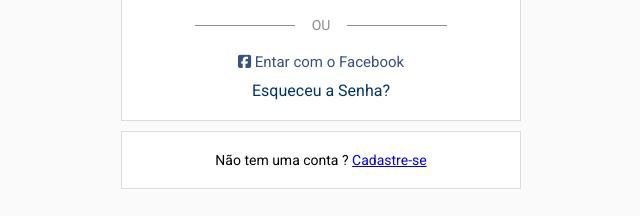
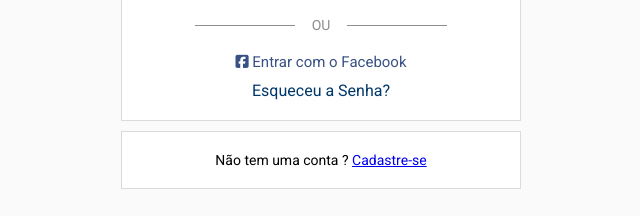
Before and after one commit to Daniel777-hub/Instagram-login, a plain HTML site: page index.html in a window 1280 px wide. Shown: the part 394-610 px from the top of the page, 319-959 px from the left. Drawn offline with Linux system fonts and the light colour scheme.

Commit message:
Update index.html

```diff
--- a/index.html
+++ b/index.html
@@ -29,7 +29,7 @@
 
             <div class="fb-line">
                 <i class="fa-brands fa-square-facebook"></i>
-                <span>Entar com o Facebook</span>
+                <span>Entrar com o Facebook</span>
             </div>
             <a href="#" class="forgot-pass">
                 Esqueceu a Senha?
```
